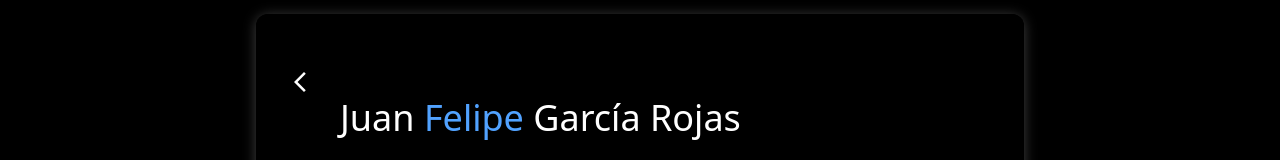
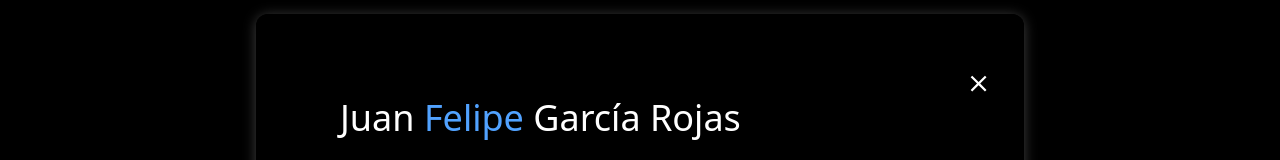
Before and after one commit to Juanfelipegrc/portafolio, a React (Vite) app: page / in a window 1280 px wide. Both pictures are taken after a click on the button "Read More". Shown: the part 146-306 px from the top of the page. Built offline with nearby package versions, Linux system fonts and the light colour scheme; a web font is replaced by a local one.

Commit message:
Modal Colors Changed

```diff
--- a/src/components/AboutMeModal.jsx
+++ b/src/components/AboutMeModal.jsx
@@ -42,16 +42,16 @@ export const AboutMeModal = ({isOpen, onClose}) => {
                                 exit={{opacity: 0}}
                                 transition={{duration: 0.4, ease: 'easeInOut'}}
                                 onClick={onClose}
-                                className='absolute top-2 left-3 sm:top-2 sm:left-4 md:top-4 md:left-6  my-8 p-2'
+                                className='absolute top-1 right-3 sm:top-2 sm:right-4 md:top-4 md:right-6  my-8 p-2'
                             >
 
                                 <motion.svg
                                     xmlns="http://www.w3.org/2000/svg"
-                                    height="1.5rem"
+                                    height="1.7rem"
                                     viewBox="0 -960 960 960"
-                                    width="1.5rem"
+                                    width="1.7rem"
                                     fill="#fff">
-                                        <path d="M640-80 240-480l400-400 71 71-329 329 329 329-71 71Z"/>
+                                        <path d="m256-200-56-56 224-224-224-224 56-56 224 224 224-224 56 56-224 224 224 224-56 56-224-224-224 224Z"/>
                                 </motion.svg>
 
                             </motion.div>
```
